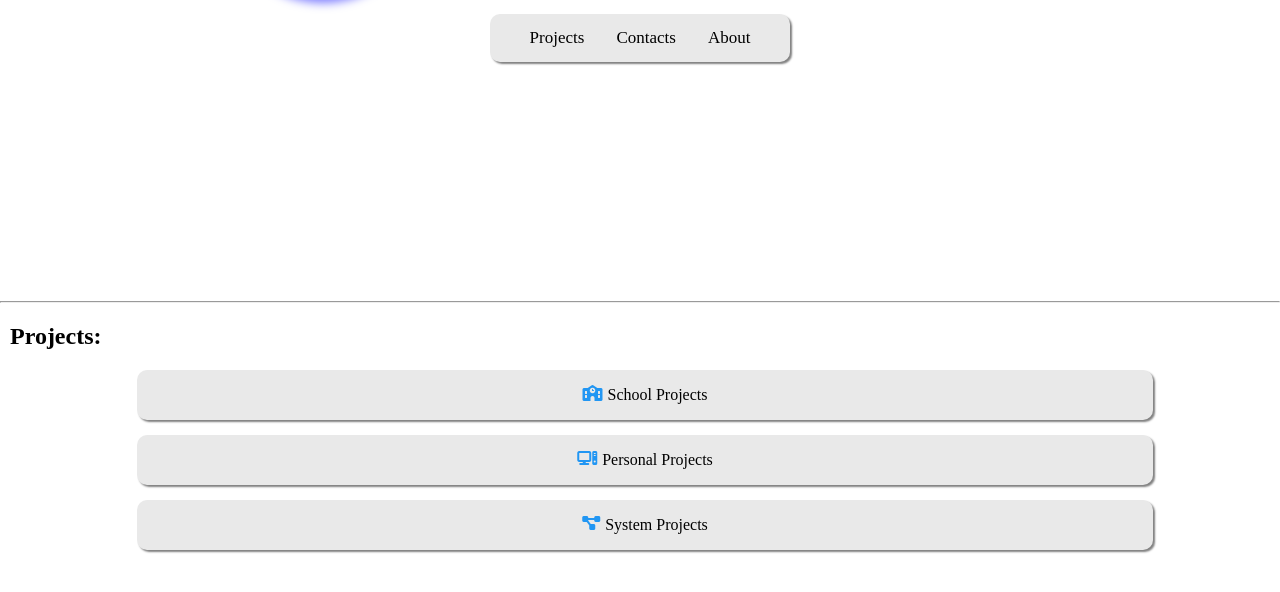
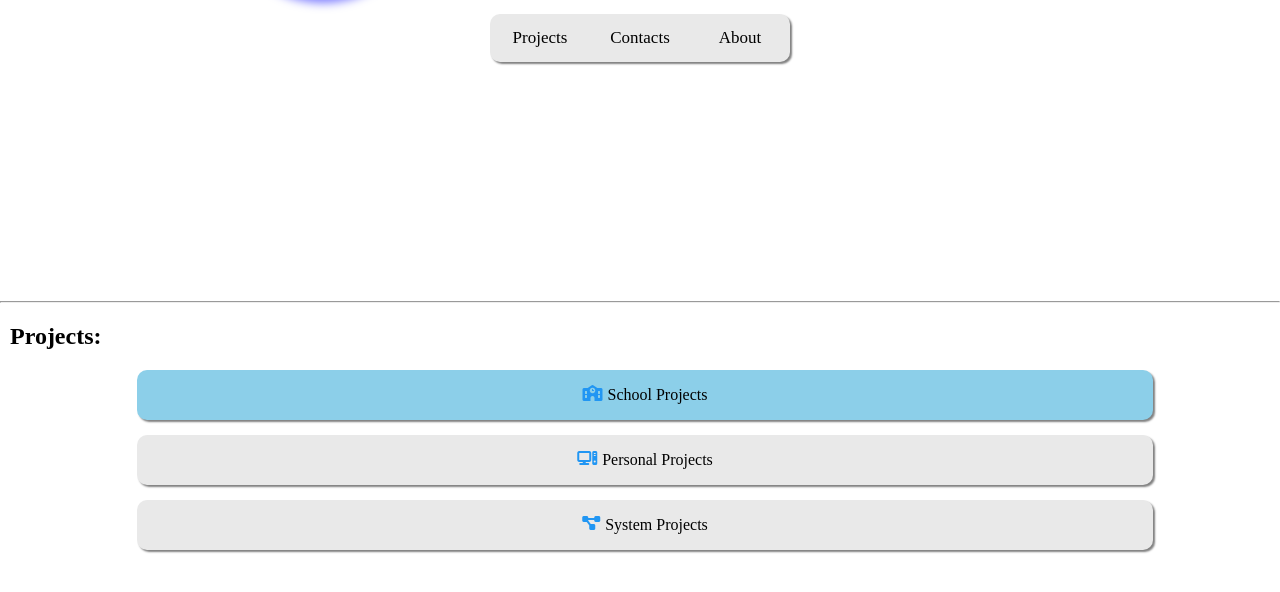
Before and after one commit to Kyenite/my-portfolio, a plain HTML site: page index.html in a window 1280 px wide. In both pictures the pointer is over the element "School Projects". Shown: the part 507-1099 px from the top of the page. Drawn offline with Linux system fonts and the light colour scheme.

Commit message:
Update styles.css

```diff
--- a/styles.css
+++ b/styles.css
@@ -30,6 +30,7 @@ body {
     padding: 14px 16px;
     text-decoration: none;
     font-size: 17px;
+    width: 100%;
 }
 
 .topnav a:hover {
@@ -102,6 +103,10 @@ body {
     height: auto;
 }
 
+.p-container div:hover {
+    background-color: #8ccfe9;
+}
+
 .p-container i {
     margin-top: 15px;
     margin-right: 5px;
```
